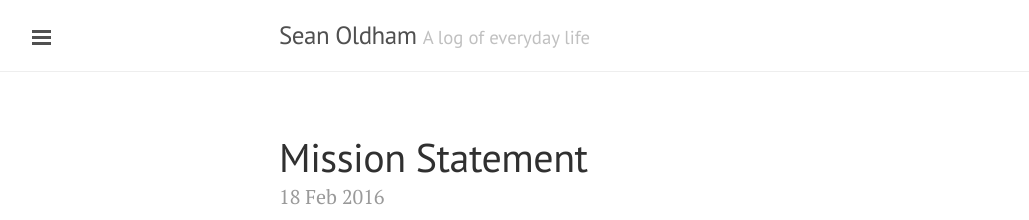
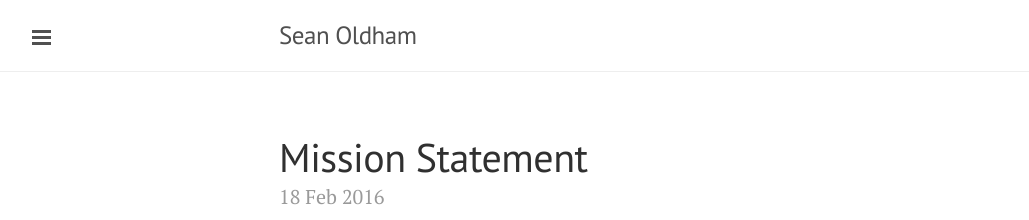
Before and after one commit to seanoldham/seanosaur.github.io, a Jekyll site: the page built from index.html, in a window 1280 px wide. Shown: the top 220 px of the page, without its empty margins (1-1030 px from the left). Built offline with Jekyll 4.4.1, drawn with Linux system fonts in a browser that asks for light colours; the list of posts is cut into pages by our own code.

Commit message:
Update _config.yml

```diff
--- a/_config.yml
+++ b/_config.yml
@@ -3,6 +3,4 @@ pygments: true
 markdown: kramdown
 url: http://seanosaur.github.io
 title: Sean Oldham
-tagline: A log of everyday life
-description: My awesome new site
 paginate: 5
```
